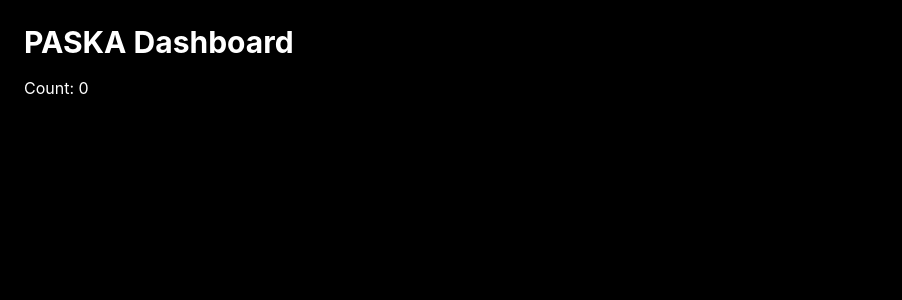
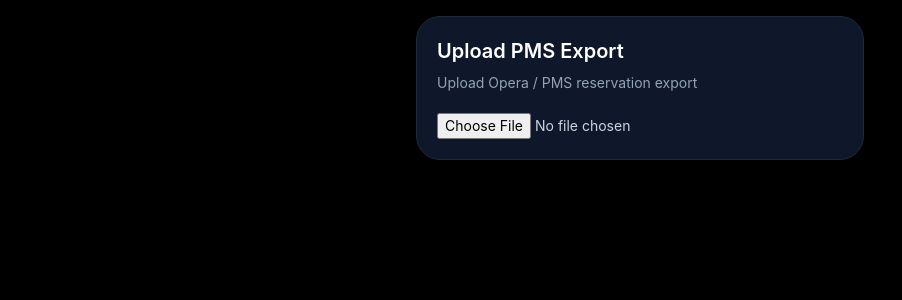
Before and after one commit to LaksUX/PASKA-HotelManagement, a React (Vite) app: page / in a window 1280 px wide. Shown: the top 300 px of the page, without its empty margins (0-902 px from the left). Built offline with nearby package versions, Linux system fonts and the light colour scheme.

Commit message:
Integrate CSVUploader and display parsed metrics

```diff
--- a/src/App.jsx
+++ b/src/App.jsx
@@ -1,18 +1,62 @@
 import { useState } from 'react'
+import CSVUploader from './components/CSVUploader'
+import { parsePMSData } from './utils/pmsParser'
 
 export default function App() {
 
-  const [count] = useState(0)
+  const [metrics, setMetrics] = useState(null)
+
+  const handleData = (rows) => {
+
+    const parsed = parsePMSData(rows)
+
+    setMetrics(parsed)
+  }
 
   return (
-    <div className="min-h-screen bg-black text-white p-6">
-      <h1 className="text-3xl font-bold">
-        PASKA Dashboard
-      </h1>
+    <div className="min-h-screen bg-black text-white p-4">
 
-      <p className="mt-4">
-        Count: {count}
-      </p>
+      <div className="max-w-md mx-auto space-y-5">
+
+        <CSVUploader onData={handleData} />
+
+        {metrics && (
+
+          <div className="grid grid-cols-2 gap-3">
+
+            <div className="bg-slate-900 rounded-3xl p-4">
+              <p className="text-slate-400 text-xs">
+                Revenue
+              </p>
+
+              <h2 className="text-2xl font-bold mt-2">
+                ₹{Math.round(metrics.totalRevenue)}
+              </h2>
+            </div>
+
+            <div className="bg-slate-900 rounded-3xl p-4">
+              <p className="text-slate-400 text-xs">
+                Occupancy
+              </p>
+
+              <h2 className="text-2xl font-bold mt-2">
+                {metrics.occupancy}%
+              </h2>
+            </div>
+
+            <div className="bg-slate-900 rounded-3xl p-4">
+              <p className="text-slate-400 text-xs">
+                VIP Guests
+              </p>
+
+              <h2 className="text-2xl font-bold mt-2">
+                {metrics.vipGuests}
+              </h2>
+            </div>
+
+          </div>
+        )}
+      </div>
     </div>
   )
 }
```
